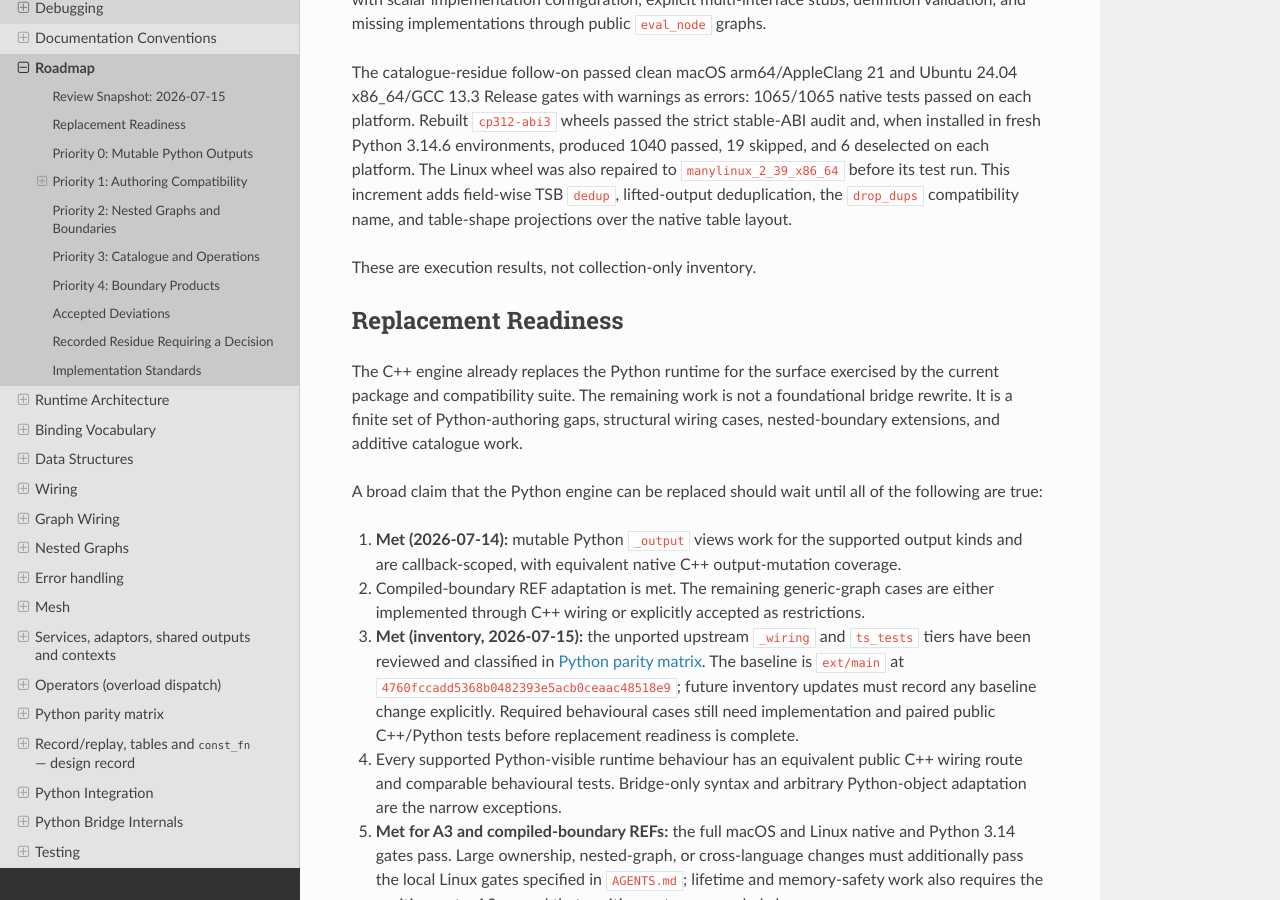
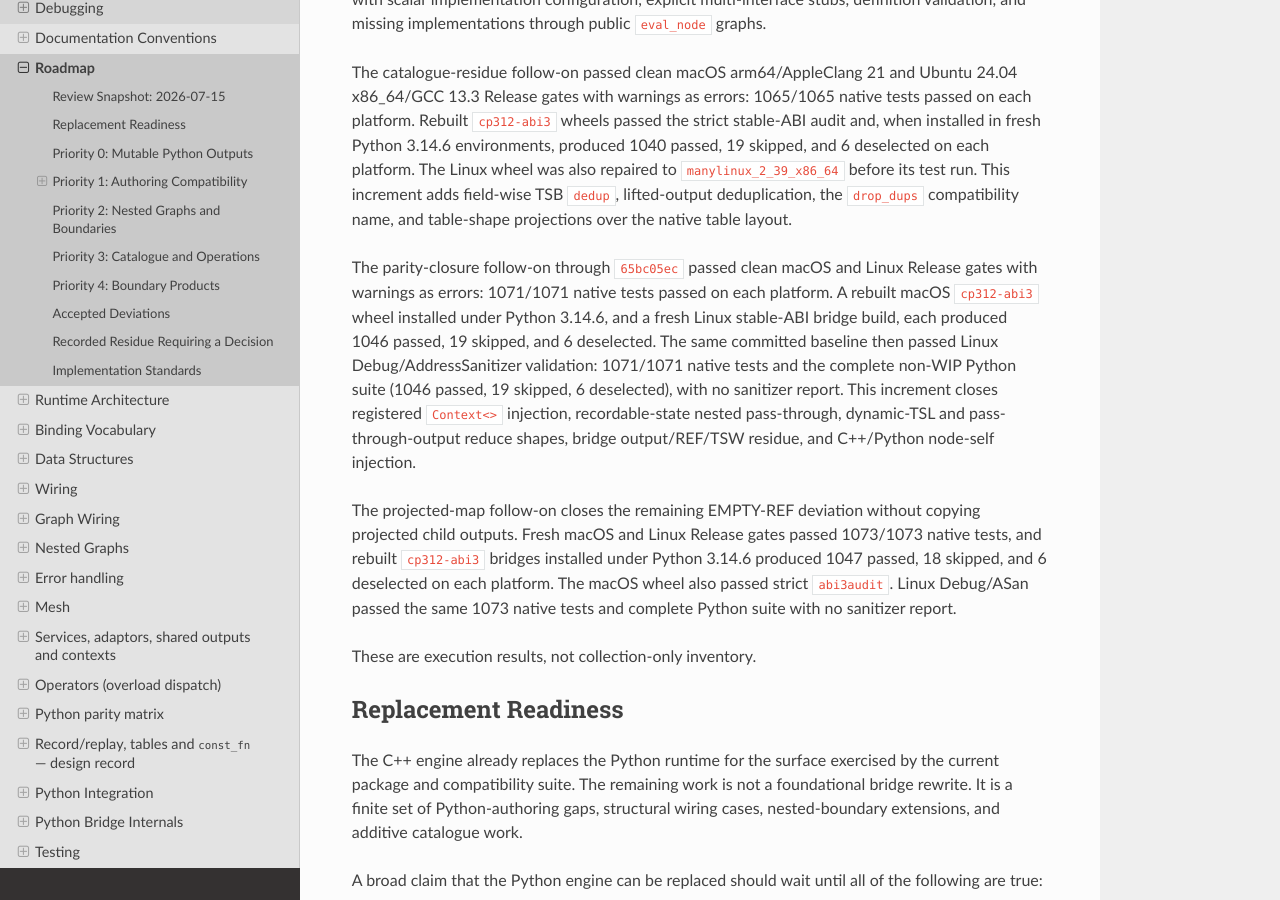
Before and after one commit to hhenson/hg_cpp, a Sphinx documentation site: the page built from docs/source/developer_guide/roadmap.rst, in a window 1280 px wide and 900 px high, scrolled down 2469 px. Built offline with Sphinx 7.4.7 and the Read the Docs theme 3.1.0, drawn with Linux system fonts in a browser that asks for light colours; some of the changed text lies outside the part shown.

Commit message:
Fix projected map output invalidation

```diff
--- a/docs/source/developer_guide/roadmap.rst
+++ b/docs/source/developer_guide/roadmap.rst
@@ -23,10 +23,10 @@ of truth.  It distinguishes four states deliberately:
 Review Snapshot: 2026-07-15
 ---------------------------
 
-This review is current through ``cffd1f24`` and the catalogue follow-on
-described below, including the completed mutable-output,
-structural-REF, constrained-generic, nested explicit-key map, logging, and
-compiled-context work.
+This review is current through ``65bc05ec`` and the follow-ons described
+below, including the completed mutable-output, structural-REF,
+constrained-generic, nested explicit-key map, logging, compiled-context,
+dynamic-reduce, bridge-residue, and node-self work.
 Evidence came from the public implementation and tests, the commit history,
 :doc:`parity_matrix`, :doc:`python_integration`, :doc:`nested_graphs`, and
 :doc:`services`.
@@ -125,6 +125,26 @@ wheel was also repaired to ``manylinux_2_39_x86_64`` before its test run. This
 increment adds field-wise TSB ``dedup``, lifted-output deduplication, the
 ``drop_dups`` compatibility name, and table-shape projections over the native
 table layout.
+
+The parity-closure follow-on through ``65bc05ec`` passed clean macOS and Linux
+Release gates with warnings as errors: 1071/1071 native tests passed on each
+platform. A rebuilt macOS ``cp312-abi3`` wheel installed under Python 3.14.6,
+and a fresh Linux stable-ABI bridge build, each produced 1046 passed, 19
+skipped, and 6 deselected. The same committed baseline then passed Linux
+Debug/AddressSanitizer validation: 1071/1071 native tests and the complete
+non-WIP Python suite (1046 passed, 19 skipped, 6 deselected), with no sanitizer
+report. This increment closes registered ``Context<>`` injection,
+recordable-state nested pass-through, dynamic-TSL and pass-through-output
+reduce shapes, bridge output/REF/TSW residue, and C++/Python node-self
+injection.
+
+The projected-map follow-on closes the remaining EMPTY-REF deviation without
+copying projected child outputs. Fresh macOS and Linux Release gates passed
+1073/1073 native tests, and rebuilt ``cp312-abi3`` bridges installed under
+Python 3.14.6 produced 1047 passed, 18 skipped, and 6 deselected on each
+platform. The macOS wheel also passed strict ``abi3audit``. Linux Debug/ASan
+passed the same 1073 native tests and complete Python suite with no sanitizer
+report.
 
 These are execution results, not collection-only inventory.
 
```
Also changed, not shown: other parts of docs/source/developer_guide/roadmap.rst (+2 -4 lines), docs/source/developer_guide/parity_matrix.rst (+13 -9 lines), 8 other files.
